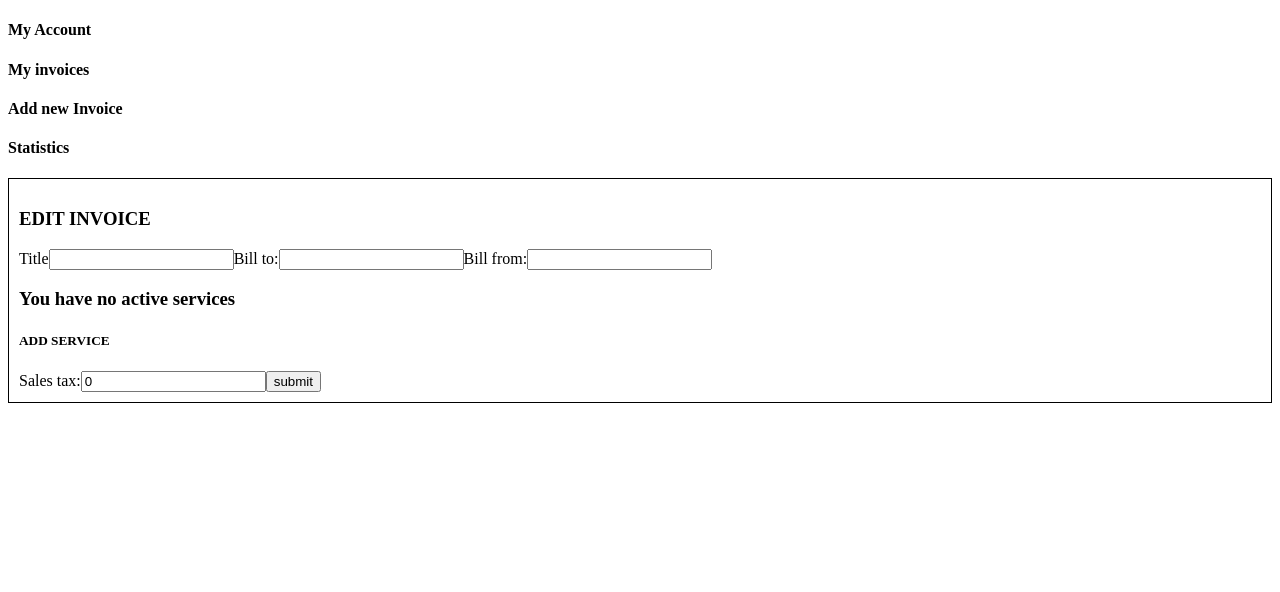
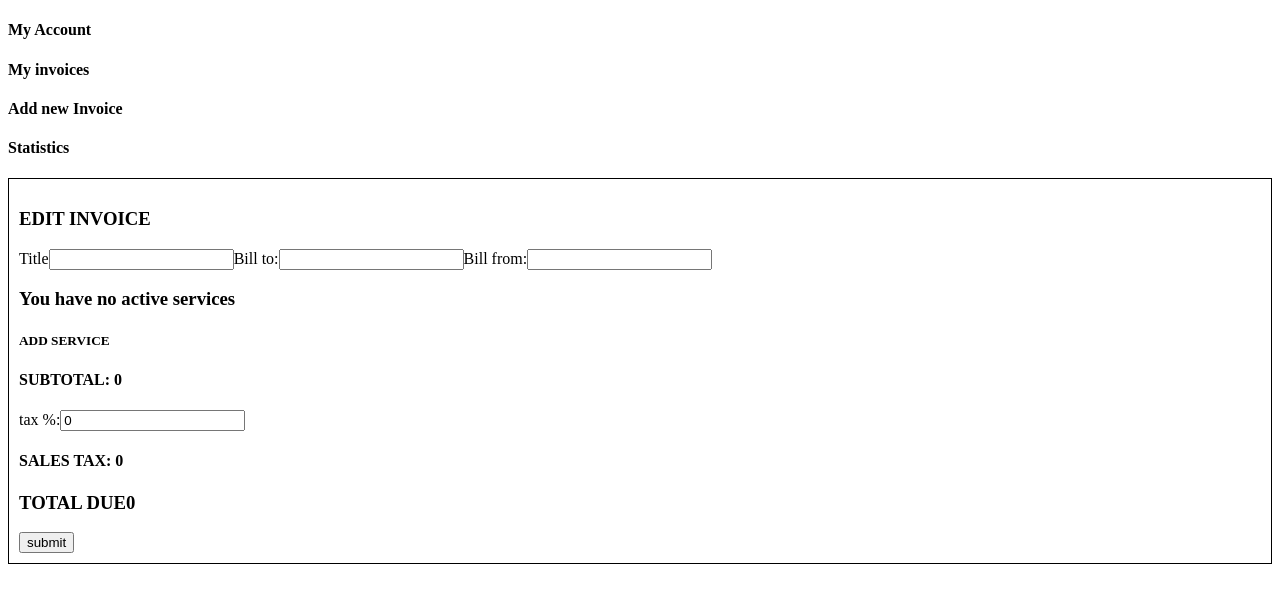
Before and after one commit to polon59/JS-PDF-Invoices-generator, a React (Create React App) app in the folder public/application/: page / in a window 1280 px wide. Both pictures are taken after a click on the element "Add new Invoice". Shown: the top 592 px of the page. Built offline with nearby package versions, Linux system fonts and the light colour scheme.

Commit message:
Change returned JSX content in 'render' function in 'EditInvoice' component

```diff
--- a/public/application/src/EditInvoice.js
+++ b/public/application/src/EditInvoice.js
@@ -36,8 +36,11 @@ class EditInvoice extends Component{
                         <label htmlFor="title">Bill from:</label>
                         <input type="text" id="billFrom" value={this.props.invoiceToEdit.billFrom} onChange={this.handleChange}/>
                         <Services handleServiceDelete={this.handleServiceDelete} calculateSubTotal={this.props.calculateSubTotal} handleChange={this.handleChange} addService={this.props.addService} services={this.props.invoiceToEdit.services}/>
-                        <label htmlFor="title">Sales tax:</label>
+                        <h4>SUBTOTAL: {this.props.invoiceToEdit.subTotal}</h4>
+                        <label htmlFor="title">tax %:</label>
                         <input type="text" id="salesTax" value={this.props.invoiceToEdit.salesTax} onChange={this.handleChange}/>
+                        <h4>SALES TAX: {this.props.invoiceToEdit.salesTaxVal}</h4>
+                        <h3>TOTAL DUE{this.props.invoiceToEdit.totalDue}</h3>
                         <input type="submit" value="submit"/>
                     </form>
                 </div>
```
